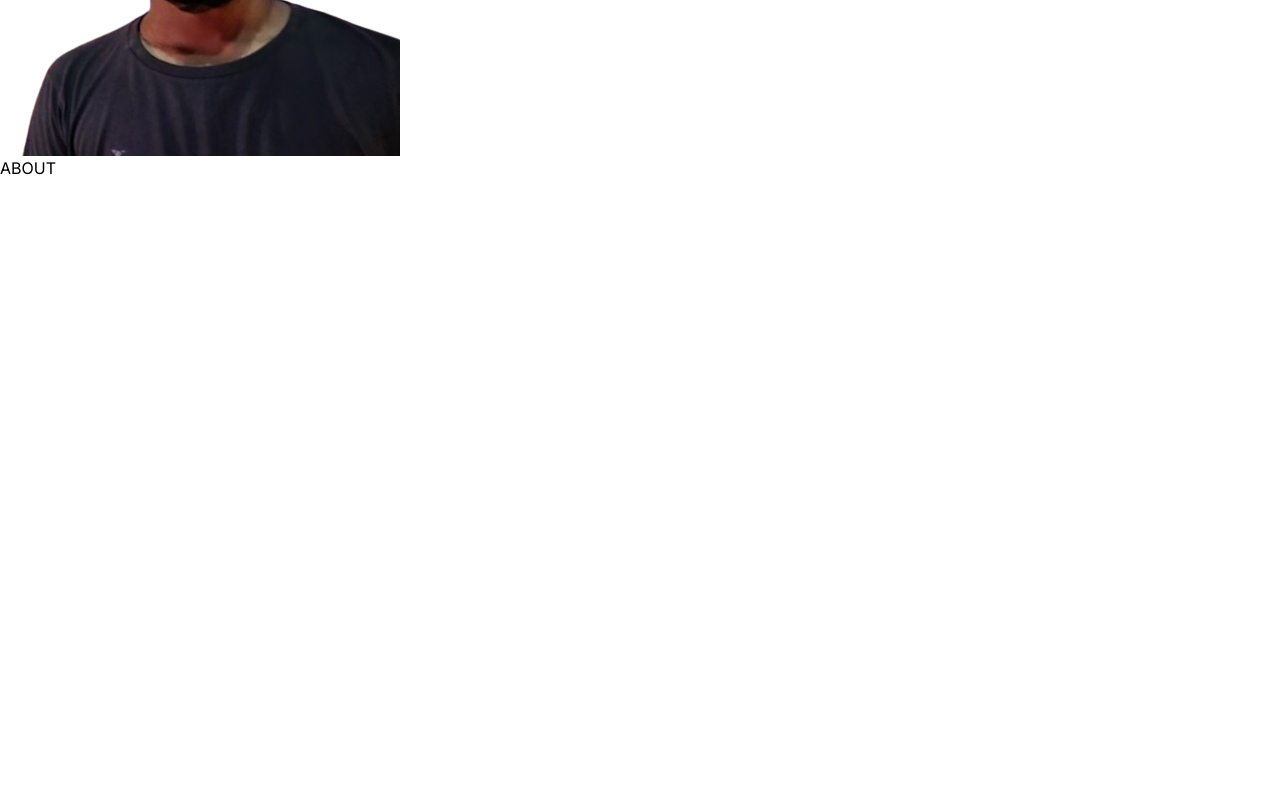
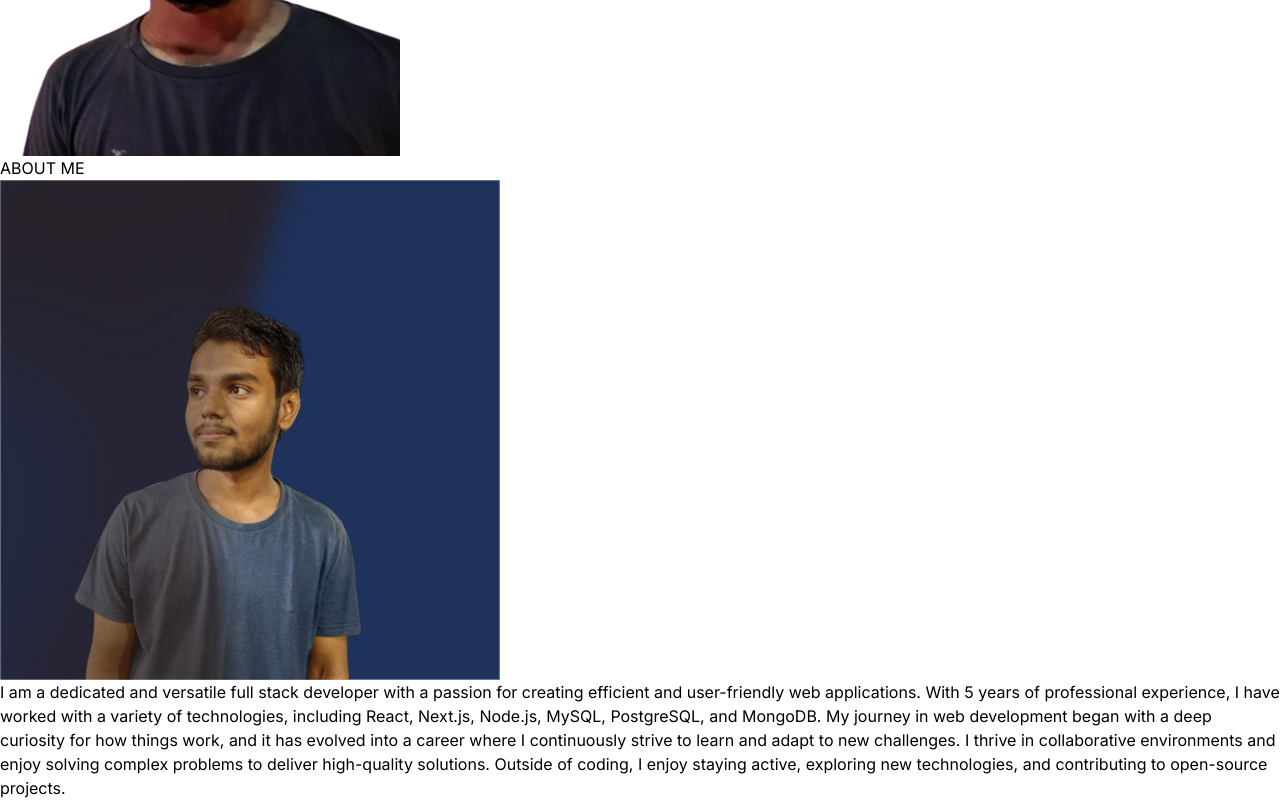
Before and after one commit to AbdulhameedSk/Portfolio, a React (Vite) app: page / in a window 1280 px wide. Shown: the part 994-1794 px from the top of the page. Before the commit the page ends 1174 px from the top, so only its background shows below. Built offline with nearby package versions, Linux system fonts and the light colour scheme.

Commit message:
about me completed

```diff
--- a/src/components/About.jsx
+++ b/src/components/About.jsx
@@ -1,7 +1,24 @@
+import aboutImg from "../assets/aboutpfpr.png";
+import { ABOUT_TEXT } from "../constants";
 const About = () => {
   return (
     <div className="border-b border-neutral-900 pb-4">
-      <h2 className="my-20 text-center text-4xl">ABOUT</h2>
+      <h2 className="my-20 text-center text-4xl">
+        ABOUT
+        <span className="text-neutral-500"> ME</span>
+      </h2>
+      <div className="flex flex-wrap">
+        <div className="w-full lg:w-1/2 lg:p-8">
+          <div className="flex items-center justify-center">
+            <img className="rounded-2xl" src={aboutImg} alt="About-IMG" />
+          </div>
+        </div>
+        <div className="w-full lg:w-1/2 py-28">
+          <div className="flex justify-center lg:justify-start">
+            <p className="my-2 max-w-xl py-6">{ABOUT_TEXT}</p>
+          </div>
+        </div>
+      </div>
     </div>
   );
 };
```
Also changed, not shown: src/assets/aboutpfp.png (added), src/assets/aboutpfpr.png (added), src/components/Hero.jsx (indentation only).
